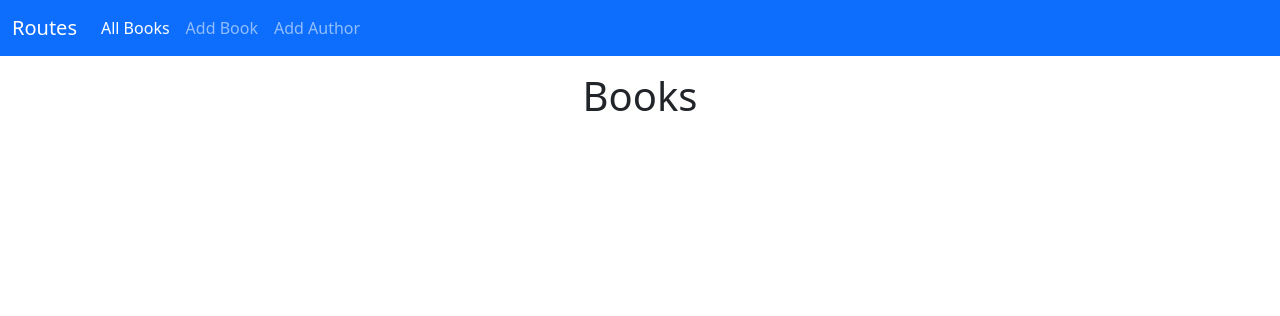
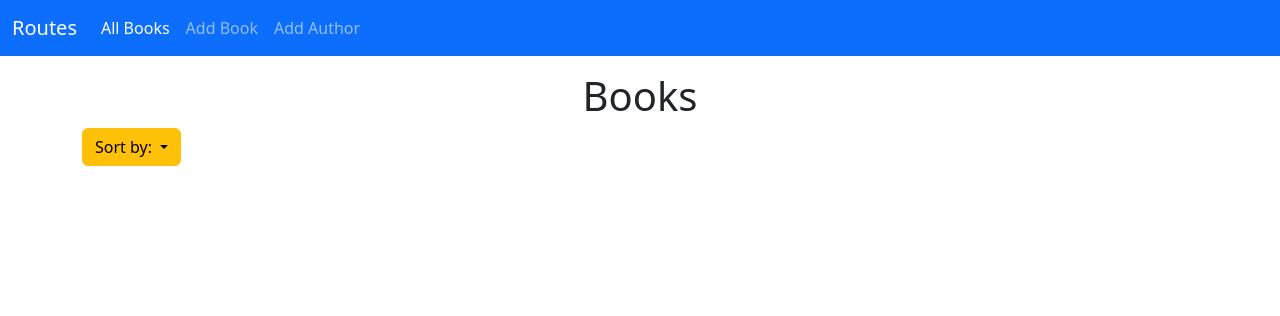
Before and after one commit to DPro23/Book-Alchemy, a Flask app: page / in a window 1280 px wide. Shown: the top 316 px of the page. Run offline with Flask 3, Linux system fonts and the light colour scheme.

Commit message:
Create Dropdwon button in /home to sort by author and title

```diff
--- a/app.py
+++ b/app.py
@@ -14,8 +14,11 @@
 @app.route('/')
 def home():
     """Renders the home page"""
-    all_books = db.session.query(Book).all()
-    return render_template('home.html', books=all_books)
+    # Sort by book.title, author.name or book.id by default
+    sort = request.args.get('sort', 'id')
+    sorted_books = db.session.query(Book).all()
+
+    return render_template('home.html', books=sorted_books)
 
 
 @app.route('/add_author', methods=['GET', 'POST'])
--- a/templates/home.html
+++ b/templates/home.html
@@ -7,6 +7,15 @@
 {% block page_contents %}
     <main class="container">
         <h1 class="text-center">Books</h1>
+        <div class="btn-group">
+          <button type="button" class="btn btn-warning dropdown-toggle" data-bs-toggle="dropdown" aria-expanded="false">
+            Sort by:
+          </button>
+          <ul class="dropdown-menu">
+            <li><a class="dropdown-item" href="{{ url_for('home', sort='author')}}">Author</a></li>
+            <li><a class="dropdown-item" href="{{ url_for('home', sort='title')}}">Title</a></li>
+          </ul>
+        </div>
         {% for book in books %}
             <ul class="list-group my-2">
                 <li class="list-group-item list-group-item-info mb-2">
```
